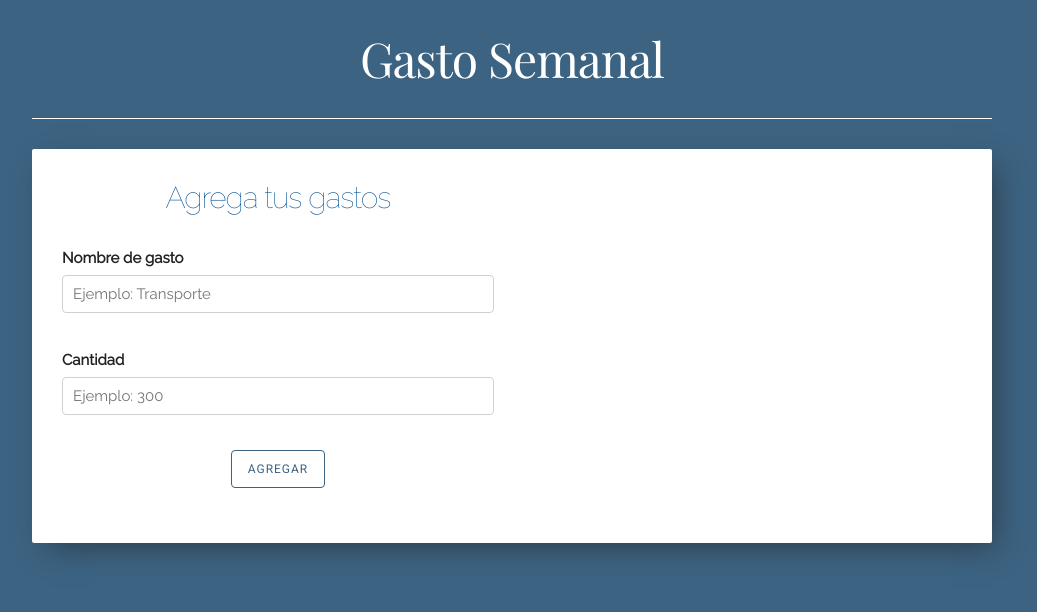
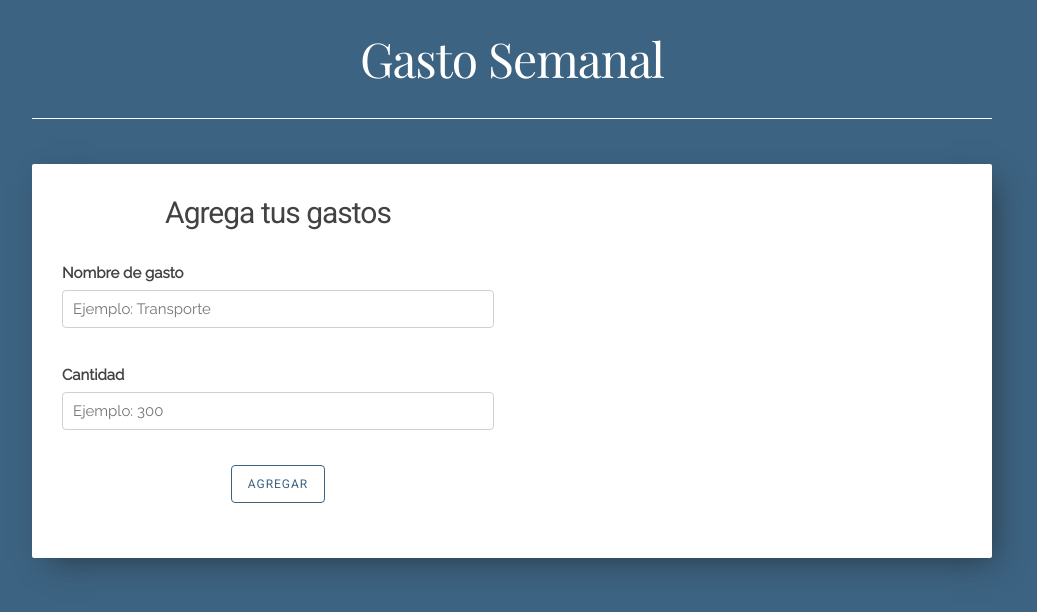
Before and after one commit to CesarRivasP/weekly-expense, a React (Create React App) app: page / in a window 1280 px wide. Shown: the top 612 px of the page, without its empty margins (128-1165 px from the left). Built offline with nearby package versions, Linux system fonts and the light colour scheme.

Commit message:
CHange styles

```diff
--- a/src/css/App.css
+++ b/src/css/App.css
@@ -24,7 +24,7 @@ header h1 {
 }
 
 .contenido-principal {
-  margin-top: 30px;
+  margin-top: 45px;
   background-color: white;
   padding: 30px;
   border-radius: 2px;
@@ -53,9 +53,10 @@ h1 {
 }
 
 h2 {
-  font-family: 'Raleway', sans-serif;
-  font-weight: 100;
-  color:#004e92;
+  /* font-family: 'Raleway', sans-serif; */
+  font-family: 'Roboto', serif;
+  font-weight: 200;
+  color:#424242;
   margin-bottom:30px;
   font-size:3rem!important;
   text-align: center;
@@ -63,6 +64,10 @@ h2 {
 
 .campo {
   margin-bottom: 2rem;
+}
+
+.campo label {
+  color:#424242;
 }
 
 .alert {
```
